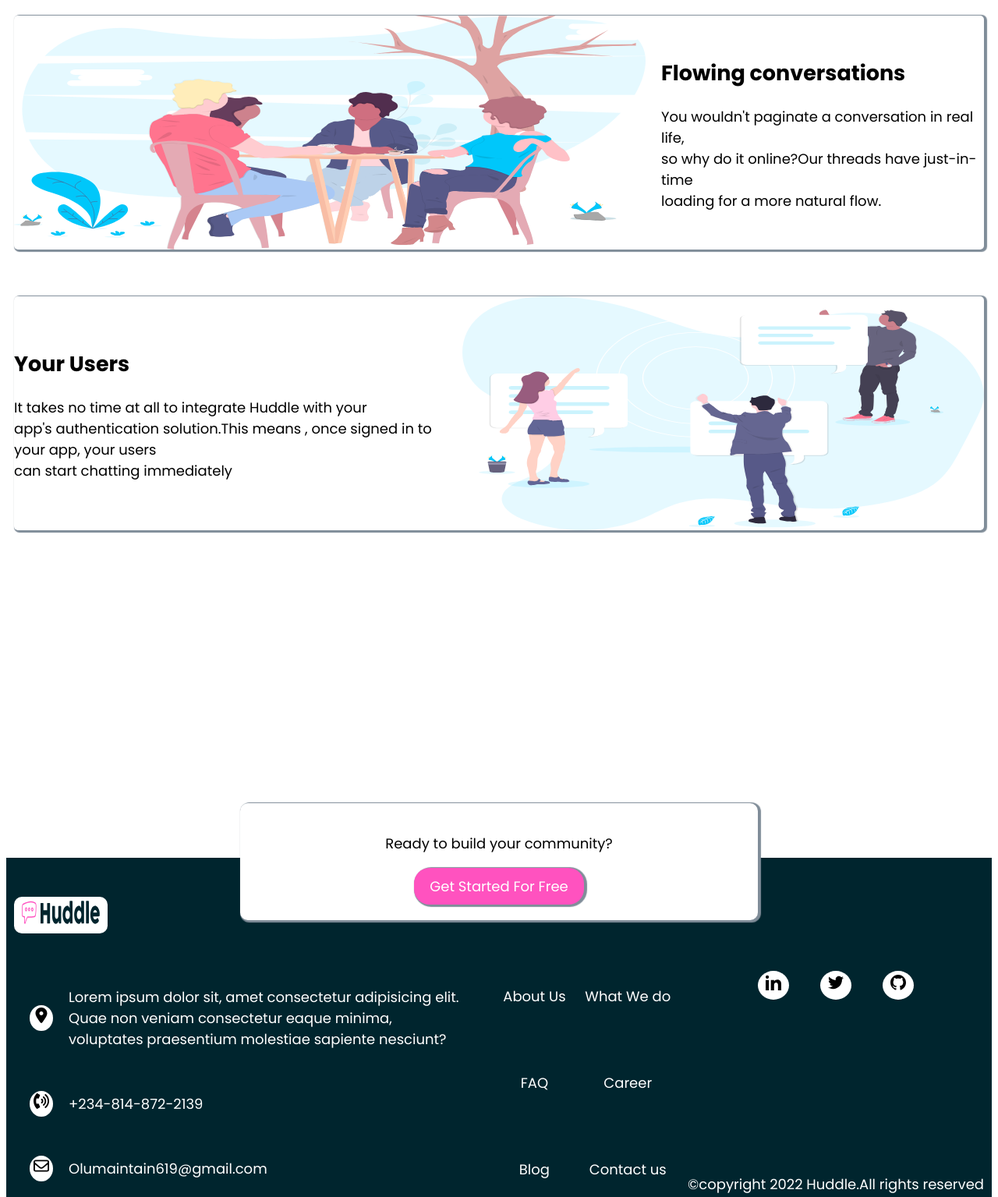
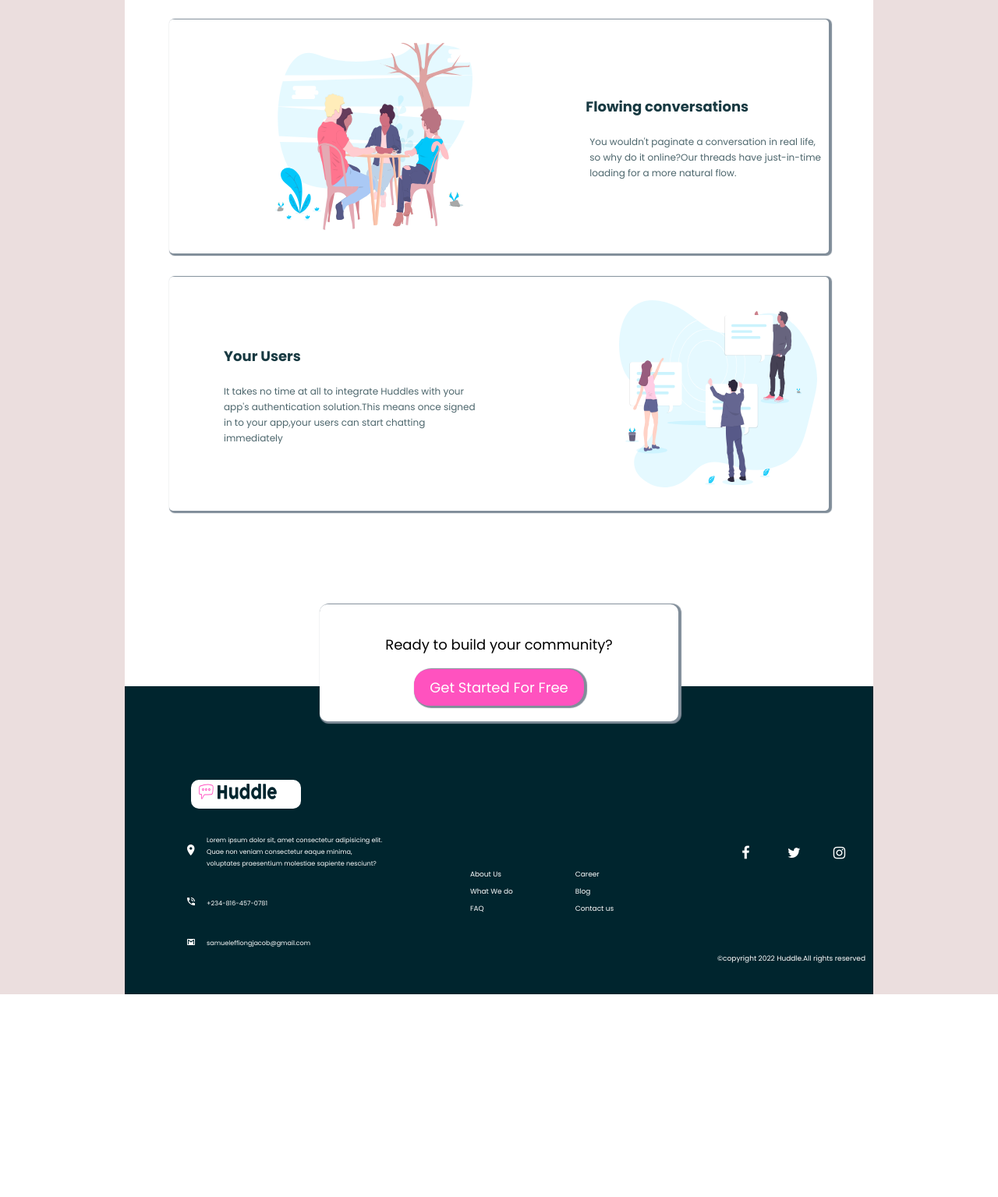
Before and after one commit to samueleffiongjacob/Responsiveness_and_Media_Queries_Landing_page_submit, a plain HTML site: page index.html in a window 1280 px wide. Shown: the part 845-2380 px from the top of the page at 78% size. After the commit the page ends 2120 px from the top, so only its background shows below. Drawn offline with Linux system fonts and the light colour scheme.

Commit message:
complete

```diff
--- a/index.html
+++ b/index.html
@@ -7,55 +7,62 @@
     <meta name="viewport" content="width=device-width, initial-scale=1.0">
     <link href="https://fonts.googleapis.com/css2?family=Open+Sans:ital,wght@0,400;1,700&family=Poppins:wght@400;500;600;700&display=swap" rel="stylesheet">
     <link rel="stylesheet" href="style.css">
+    <link rel="stylesheet" href="https://cdnjs.cloudflare.com/ajax/libs/font-awesome/4.7.0/css/font-awesome.min.css">
     <title>Landing page</title>
 </head>
 
 <body>
-
+    <div class="hold">
+        <div class="flex-container">
             <!-- HEADER -->
             <header>
                 <nav>
-            <img src="images/logo.svg" alt="huddle logo" class="logo-image">
+                    <img src="images/logo.svg" alt="huddle logo" class="huddle-image">
                     <a href="#" class="try-free">Try It Free</a>
                 </nav>
 
                 <!-- HEADER SECTION -->
                 <section class="header-section">
-            <article>
-                <h1>Build the community your fans would love</h1>
-                <p>Hurdle re-imagines the way we build communities.<br> You have a voice but so does your audience. Create connections with your users <br> as you engage in genuine discussion
+                    <article id="head">
+                        <h4>Build The Community Your Fans Will Love</h4>
+                        <p>Huddle re-Imagines the way we build communities. You have a voice, but so does your audience.
+                            Create connections with your users as you engage in genuine discussions
                         </p>
                         <a href="#" target="_blank" rel="noopener noreferrer" class="pink-button">Get started for free</a>
                     </article>
-            <img src="images/illustration-mockups.svg" alt="mockup" class="heading-image">
+                    <img src="images/illustration-mockups.svg" alt="SAMUEL EFFIONG logo" class="heading-image">
                 </section>
             </header>
 
             <!-- MAIN SECTION -->
             <main>
                 <section class="main-section">
-            <article>
+                    <article id="page">
                         <h2>Grow Together</h2>
-                <p>Generate meaningful discussions with your audience <br> and build a strong, loyal community. Think of the insightful <br> conversations you miss out on with a feeback form.
+                        <p>Generate meaningful discussions with your audience <br> and build a strong, loyal community. Think of
+                            the
+                            insightful <br> conversations you miss out on with a feeback form.
                         </p>
                     </article>
-            <img src="images/illustration-grow-together.svg" alt="Image for grow together" class="main-image">
+                    <img src="images/illustration-grow-together.svg" alt="Image for grow together" id="position">
                 </section>
                 <section class="main-section" id="flow-conversation">
-            <article>
+                    <article id="page2">
                         <h2>Flowing conversations</h2>
-                <p>You wouldn't paginate a conversation in real life, <br> so why do it online?Our threads have just-in-time <br> loading for a more natural flow.
+                        <p>You wouldn't paginate a conversation in real life, <br> so why do it online?Our threads have
+                            just-in-time
+                            <br> loading for a more natural flow.
                         </p>
                     </article>
-            <img src="images/illustration-flowing-conversation.svg" alt="Image for flowing conversations" class="main-image">
+                    <img src="images/illustration-flowing-conversation.svg" alt="Image for flowing conversations"
+                       id="position2">
                 </section>
                 <section class="main-section">
-            <article>
+                    <article id="page">
                         <h2>Your Users</h2>
-                <p>It takes no time at all to integrate Huddle with your <br> app's authentication solution.This means , once signed in to your app, your users <br> can start chatting immediately
-                </p>
+                        <p>It takes no time at all to integrate Huddles with your app's authentication solution.This means once signed in to your app,your users can start chatting immediately</p>
                     </article>
-            <img src="images/illustration-your-users.svg" alt="Image for your users" class="main-image">
+                    <img src="images/illustration-your-users.svg" alt="Image for your users" id="position3">
                 </section>
             </main>
             <div class="get-started">
@@ -64,44 +71,53 @@
             </div>
             <footer>
                 <div>
-            <div class="footer-logo"><img src="images/logo.svg" alt="logo of huddle" class="logo-image"></div>
+                    <div class="footer-logo"><img src="images/logo.svg" alt="logo of huddle" class="logo-image" width="100px" height="20px"></div>
                 </div>
                 <div class="social-connect">
 
                     <!-- FOOTER -->
                     <section>
                         <div class="first-footer">
-                    <div class="svg-icon"><img src="images/location-dot-solid.svg" alt="location icon" height="20px" width="20px"></div>
-                    <p>Lorem ipsum dolor sit, amet consectetur adipisicing elit. <br>Quae non veniam consectetur eaque minima,<br> voluptates praesentium molestiae sapiente nesciunt?</p>
+                            <div class="svg-icon"><img src="images/icon-location.svg" alt="location icon" width="10px" ></div>
+                            <p class="margin">Lorem ipsum dolor sit, amet consectetur adipisicing elit. <br>Quae non veniam consectetur eaque
+                                minima,<br> voluptates praesentium molestiae sapiente nesciunt?</p>
                         </div>
                         <div class="first-footer">
-                    <div class="svg-icon"><img src="images/phone-volume-solid.svg" alt="for phone number" height="20px" width="20px"></div>
-                    <p>+234-814-872-2139</p>
+                            <div class="svg-icon"><img src="images/icon-phone.svg" alt="for phone number" width="10px"></div>
+                            <p class="margin">+234-816-457-0781</p>
                         </div>
                         <div class="first-footer">
-                    <div class="svg-icon"><img src="images/envelope-regular.svg" alt="for email" height="20px" width="20px"></div>
-                    <p>Olumaintain619@gmail.com</p>
+                            <div class="svg-icon"><img src="images/icon-email.svg" alt="for email" width="10px">
+                            </div>
+                            <p class="margin">samueleffiongjacob@gmail.com</p>
                         </div>
 
                     </section>
                     <section class="other-info">
+                        <div>
                             <p>About Us</p>
                             <p>What We do</p>
                             <p>FAQ</p>
+                        </div>
+                        <div>
                             <p>Career</p>
                             <p>Blog</p>
                             <p>Contact us</p>
+                        </div>
                     </section>
                     <section class="third-social">
                         <p class="social-icons">
-                    <a href="https://www.linkedin.com/in/ayanda-jeremiah-ayoku-7b9b5a239/" class="socials"><img src="images/linkedin.svg" alt="linkedin.com" height="20px" width="20px"></a>
-                    <a href="https://twitter.com/Rector619" class="socials"><img src="images/twitter.svg" alt="twitter logo" height="20px" width="20px"></a>
-                    <a href="https://github.com/RECTOR619" class="socials"><img src="images/github.svg" alt="github logo" height="20px" width="20px"></a>
+                            <a href="#" class="fa fa-facebook"></a>
+                            <a href="#" class="fa fa-twitter"></a>
+                            <a href="#" class="fa fa-instagram"></a>
                         </p>
-                <P>&copy;copyright 2022 Huddle.All rights reserved</P>
+                        <P class="foot">&copy;copyright 2022 Huddle.All rights reserved</P>
                     </section>
                 </div>
             </footer>
+        </div>
+
+    </div>
 
 </body>
 
--- a/style.css
+++ b/style.css
@@ -5,23 +5,43 @@
 a {
     text-decoration: none;
 }
-
+.hold{
+    background-color: rgb(235, 222, 222);
+}
 body {
     font-family: "Poppins", "Open-Sans", sans-serif;
     font-size: 18px;
+    max-width: 1440px;
+    min-width: 375px;
+    margin: auto;
 }
 
+button {
+    font-family: 'Open Sans';
+    font-weight: 400px 700px;
+}
+/* PAGE CONTAINER */
+.flex-container {
+    display: flex;
+    flex-wrap: wrap;
+    background-color: white;
+    width: 75%;
+    margin: 0px auto;
+    border-radius: 1px;
 
+}
 /* HEADER */
 
 header {
     display: flex;
     flex-direction: column;
-    gap: 20px;
-    background: url("bg-hero-desktop.svg");
-    background-size: cover;
+    background-color: #e3f7fe;
+    background-image: url(images/bg-hero-desktop.svg);
+    background-size: 100%;
+    background-position: fixed;
     background-repeat: no-repeat;
-    padding: 30px;
+
+    /* height: 10%; */
 }
 
 #flow-conversation {
@@ -34,19 +54,61 @@ nav {
     justify-content: space-between;
 }
 
-.try-free {
-    background: white;
-    padding: 10px 30px;
-    border-radius: 7px;
-    box-shadow: 2px 1px 1px 2px hsl(208, 11%, 55%);
-    color: black;
-}
-
 .header-section {
     display: flex;
     gap: 20px;
     justify-content: space-between;
+    margin-left: 50px;
+    margin-right: 50px;
+    margin-bottom: 50px;
 }
+
+
+.try-free {
+    background: white;
+    padding: 1px 15px;
+    border-radius: 7px;
+    box-shadow: 1px 2px 2px #888888;;
+    color: black;
+    margin-right: 50px;
+    font-size: 10px;
+    font-weight: bolder;
+    margin-top: 20px;
+    margin-bottom: 30px;
+    width: 15%;
+    border-radius: 30px;
+    text-align: center;
+    line-height: 30px;
+}
+
+.huddle-image {
+    height: 20px;
+    width: 100px;
+    margin-top: 20px;
+    margin-bottom: 30px;
+    margin-left: 50px;
+
+}
+
+#head>h4{
+    font-size: 150%;
+    line-height: 40px;
+    color:hsl(192, 100%, 9%) ;
+}
+
+#head>p{
+    font-size:12px ;
+    line-height: 20px;
+    color: hsl(192, 100%, 9%);
+    margin-top: 10px;
+    margin-bottom: 40px;
+}
+
+.heading-image{
+    width: 55%;
+}
+
+
 
 .pink-button {
     background: hsl(322, 100%, 66%);
@@ -62,7 +124,7 @@ nav {
 main {
     height: 70%;
     display: flex;
-    gap: 60px;
+    gap: 30px;
     flex-direction: column;
     margin: 60px 0px;
     padding: 10px;
@@ -75,35 +137,85 @@ main {
     border-radius: 5px;
     align-items: center;
     box-shadow: 2px 1px 1px 2px hsl(208, 11%, 55%);
+    width: 90%;
+    margin:0 auto;
+
 }
 
-.main-image {
-    height: 100%;
-    width: 70%;
+
+
+#page>h2{
+    font-size: 100%;
+    line-height: 40px;
+    color:hsl(192, 100%, 9%) ;
+    margin-left: 70px;
+    margin-top: 50px;
+    opacity: 0.9;
+}
+#page2>h2{
+    font-size: 100%;
+    line-height: 40px;
+    color: hsl(192, 100%, 9%);
+    margin-right: 50px;
+    margin-left: 65px;
+    margin-top: 50px;
+    opacity: 0.9;
 }
 
-.heading-image {
-    height: 300px;
-    width: 300px;
+#page>p{
+    font-size: 12px;
+    line-height: 20px;
+    color: hsl(192, 100%, 9%);
+    margin-top: 10px;
+    margin-bottom: 50px;
+    margin-left: 70px;
+    opacity: 0.7;
 }
 
-.logo-image {
-    height: 30px;
-    width: 100px;
+#page2>p{
+    font-size: 12px;
+    line-height: 20px;
+    color: hsl(192, 100%, 9%);
+    margin-top: 10px;
+    margin-bottom: 50px;
+    margin-right: 10px;
+    margin-left: 70px;
+    opacity: 0.7;
+
 }
+#position{
+    margin-left: 160px;
+    margin-right: 3px;
+    height: 80%;
+    width: 30%;
+}
+#position2{
+    margin-left: 10px;
+    margin-right: 60px;
+    height: 80%;
+    width: 30%;
+}
+#position3{
+    margin-left: 160px;
+    margin-right: 15px;
+    height: 80%;
+    width: 30%;
+}
+
 
 .get-started {
     display: flex;
     flex-direction: column;
     place-items: center center;
     position: relative;
-    top: 280px;
-    margin-left: 300px;
-    margin-right: 300px;
+    top: 50px;
+    margin-left: 250px;
+    margin-right: 250px;
     background: white;
     border-radius: 10px;
     padding: 20px 10px;
     box-shadow: 2px 1px 1px 2px hsl(208, 11%, 55%);
+    width: 400%;
 }
 
 
@@ -112,34 +224,47 @@ main {
 footer {
     display: flex;
     flex-direction: column;
-    margin-top: 200px;
+    margin-top: 5px;
     padding: 50px 10px 0px;
     justify-content: space-between;
-    gap: 30px;
+    gap: 10px;
     background: hsl(192, 100%, 9%);
     color: white;
-    height: 10%;
+    width: 100%;
+    padding-bottom: 30px;
 }
 
 .footer-logo {
     background: white;
-    width: 120px;
+    width: 15%;
     padding: 5px 10px;
     border-radius: 10px;
+    margin-top: 70px;
+    margin-left: 75px;
+    margin-bottom: -5px;
 }
 
-.svg-icon {
-    background: white;
-    border-radius: 100%;
-    padding: 3px 5px;
+
+
+.fa {
+    padding: 20px;
+    text-align: center;
+    margin: 5px 2px;
+    font-size: 30px;
+    width: 50px;
 }
 
-.socials {
-    background: white;
-    padding: 5px 10px;
-    border-radius: 100%;
+.fa-facebook {
+    color: white;
 }
 
+.fa-twitter {
+    color: white;
+}
+
+.fa-instagram {
+    color: white;
+}
 .social-connect {
     display: flex;
     gap: 20px;
@@ -148,17 +273,26 @@ footer {
 
 .first-footer {
     display: flex;
-    gap: 20px;
+    gap: 5px;
     align-items: center;
     margin: 20px;
+    font-size: 45%;
+    margin-left: 70px;
+    font-weight: lighter;
+    line-height: 15px;
+}
+.margin{
+    margin-left: 10px;
 }
 
 .other-info {
-    display: grid;
-    grid-template-columns: repeat(2, 1fr);
-    grid-template-rows: repeat(3, 1fr);
-    grid-gap: 10px;
+    display: flex;
     place-items: center center;
+    gap: 80px;
+    font-size: 50%;
+    margin-left: 40px;
+    margin-right: 80px;
+    font-weight: lighter;
 }
 
 .third-social {
@@ -168,11 +302,12 @@ footer {
     text-align: center;
 }
 
-.social-icons {
-    display: flex;
-    gap: 40px;
-    justify-content: center;
+.foot{
+    font-size: 50%;
+    font-weight: lighter;
 }
+
+
 
 
 /* MEDIA */
@@ -220,7 +355,7 @@ footer {
         box-shadow: 2px 1px 1px 2px hsl(208, 11%, 55%);
         text-align: center;
     }
-    .main-image {
+        #position,#position2,#position3{
         height: 70%;
         width: 40%;
     }
```
Also changed, not shown: images/envelope-regular.svg (deleted), images/github-square-brands.svg (deleted), images/github.svg (deleted), images/icon-email.svg (added), images/icon-location.svg (added), images/linkedin.svg (deleted), images/twitter.svg (deleted). Lines whose indentation alone changed are shown as unchanged.
